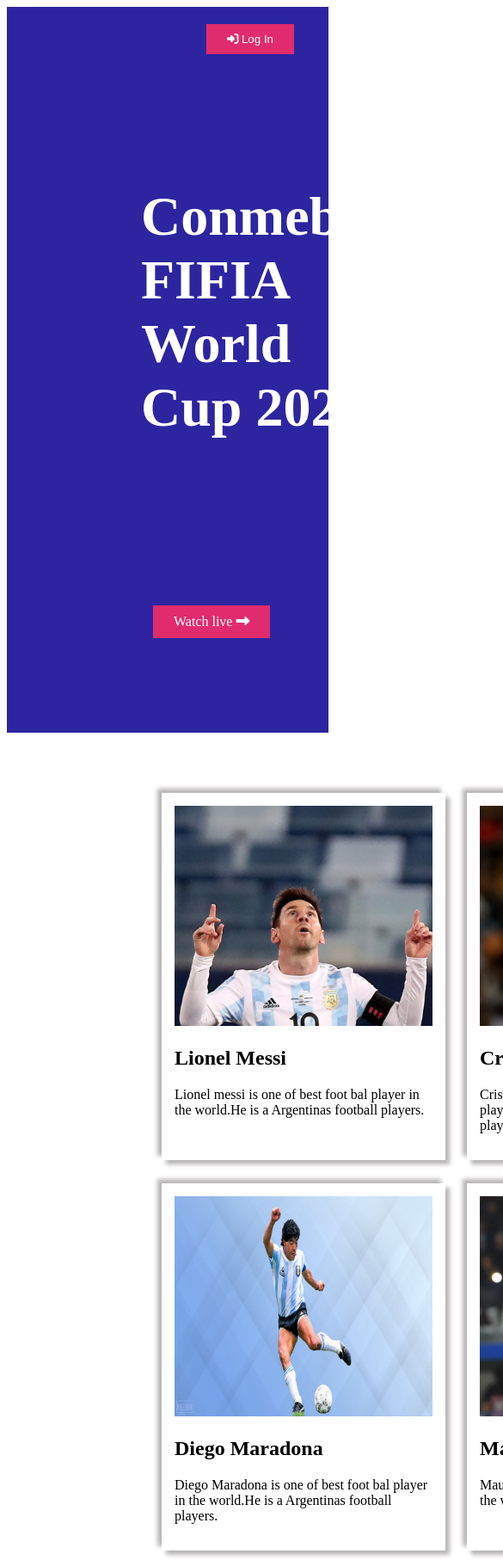
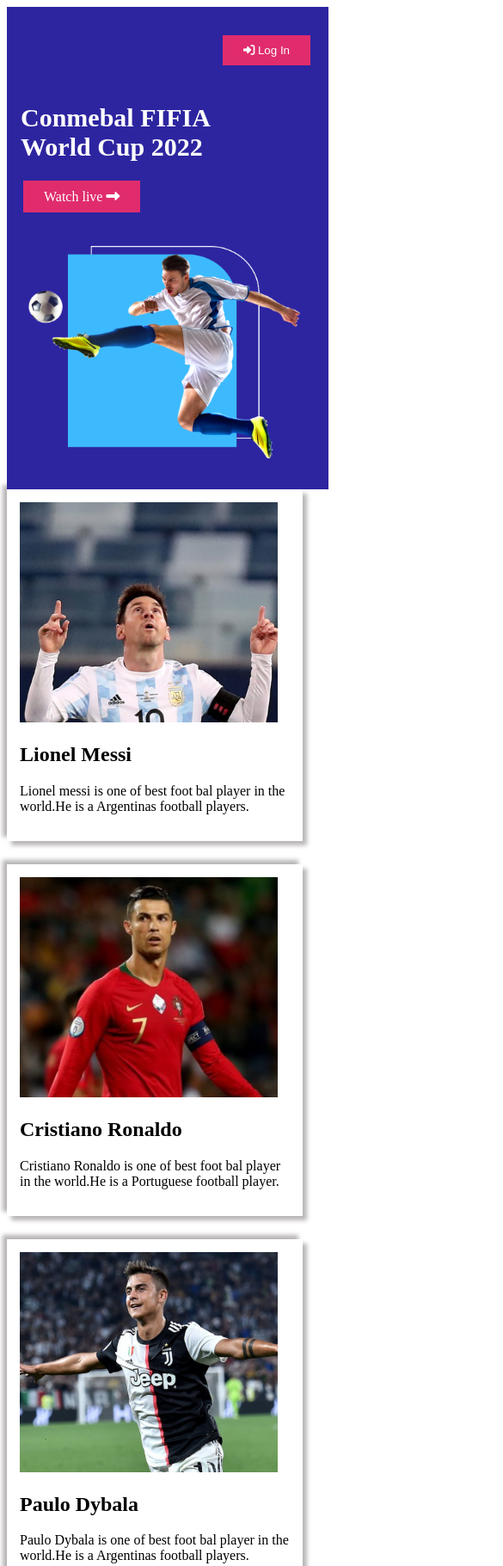
Before and after one commit to joy-sarkar/Fifa-world-cup-2022-, a plain HTML site: page index.html in a window 390 px wide. Shown: the top 1821 px of the page at 86% size, 585 px wide, since content can reach past the window. Drawn offline with Linux system fonts and the light colour scheme.

Commit message:
mobile responsive completed

```diff
--- a/index.html
+++ b/index.html
@@ -31,7 +31,8 @@
     <!-- main-started -->
     <main>
         <!-- players -->
-        <section class="players">
+        <section class="top-players">
+            <div class="players">
                 <div class="player">
                     <img class="player-images" src="images/players/player-2.png" alt="">
                    <div class="player-info">
@@ -117,6 +118,8 @@
                     <p class="player-datails">Naymer Jris one of best foot bal player in the world.He is a Brazilian football players.</p>
                    </div>
                 </div>
+            </div>
+
         </section>
     <!-- bottom blog start -->
     <section>
--- a/styles/style.css
+++ b/styles/style.css
@@ -54,12 +54,12 @@
 .players{
     display: grid;
     grid-template-columns: repeat(3,1fr);
-    padding: 70px 250px 165px 180px;
+    padding: 70px 210px 165px 180px;
 
 }
 .player{
     margin-bottom: 27px;
-    margin-right: 25px;
+    margin-right: 30px;
     padding: 15px;
     box-shadow: 5px 5px 5px rgb(184, 181, 181),
     -5px -5px 5px rgb(184, 181, 181);
@@ -107,3 +107,77 @@
     height: 110px;
     margin-top: 158px;
 }
+/* mediya quares  */
+/* mobile responsive */
+@media screen and (max-width:688px){
+    .top-banner{
+        display: flex;
+        flex-direction:column;
+        align-items: center;
+        height: 100%;
+
+    }
+    .log-in-btn{
+        top: 33px;
+        right: 21px;
+        position: absolute;
+        transition: ease-in-out,1s;
+    }
+
+.log-in-btn:hover{
+    transform:scale(1.3) ;
+}
+    .banner-info h2{
+        font-size: 30px;
+        padding: 112px 66px 0px 16px;
+    }
+    .watch-live-btn{
+       top: 32px;
+       left: 19px;
+       position: relative;
+       transition: ease-in-out,1s;
+
+    }
+
+.watch-live-btn:hover{
+    transform:scale(1.3) ;
+}
+
+    .banner-image img{
+        width: 319px;
+        height: 249px;
+        padding: 80px 20px 30px 10px;
+    }
+    .players{
+        display: grid;
+        grid-template-columns: repeat(1,1fr);
+        padding: 0px;
+    }
+    .bottom-blog{
+        display: flex;
+        flex-direction: column;
+    }
+    .left h2{
+        font-size: 30px;
+        padding-left: 15px;
+    }
+    .left p{
+        font-size: 16px;
+        padding-left: 15px;
+    }
+    .watch-now-btn{
+        margin-left: 16px;
+
+    }
+    .right img{
+        width: 328px;
+        height: 248px;
+        padding-left: 16px;
+        margin-top: 29px;
+    }
+    .top img{
+        width: 125px;
+        height: 29px;
+        margin-top: 50px;
+    }
+}
```
Lines whose indentation alone changed are shown as unchanged.
